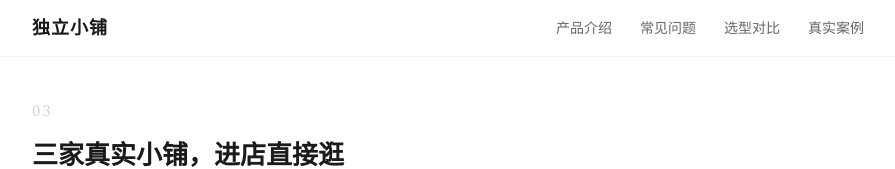
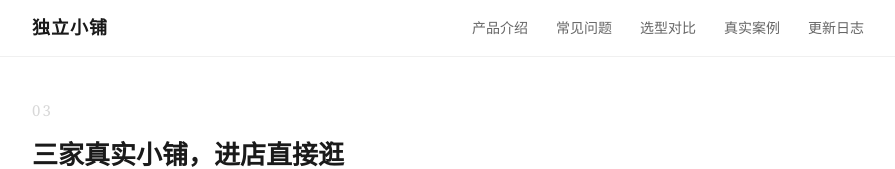
Before and after one commit to Sheldon-Yin/dolee-intro, a plain HTML site: page cases.html in a window 1280 px wide. Shown: the top 169 px of the page, without its empty margins (192-1087 px from the left). Drawn offline with Linux system fonts and the light colour scheme.

Commit message:
geo: add /intro/changelog.html public release log (versions/dates from ledger); nav interlink on index/compare/cases; sitemap 4th row + llms.txt entry

```diff
--- a/cases.html
+++ b/cases.html
@@ -188,6 +188,7 @@
       <a href="https://dolee.cn/intro/#faq">常见问题</a>
       <a href="https://dolee.cn/intro/compare.html">选型对比</a>
       <a href="https://dolee.cn/intro/cases.html">真实案例</a>
+      <a href="https://dolee.cn/intro/changelog.html">更新日志</a>
     </nav>
   </div>
 </header>
```
